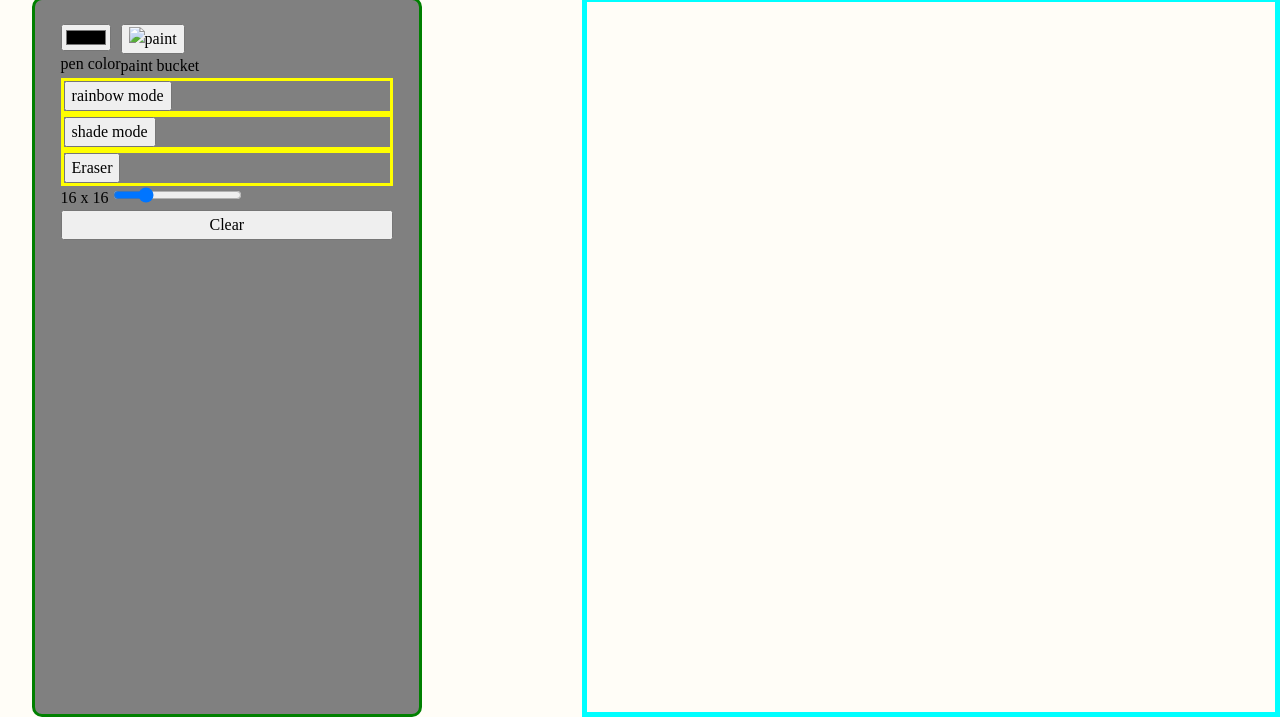
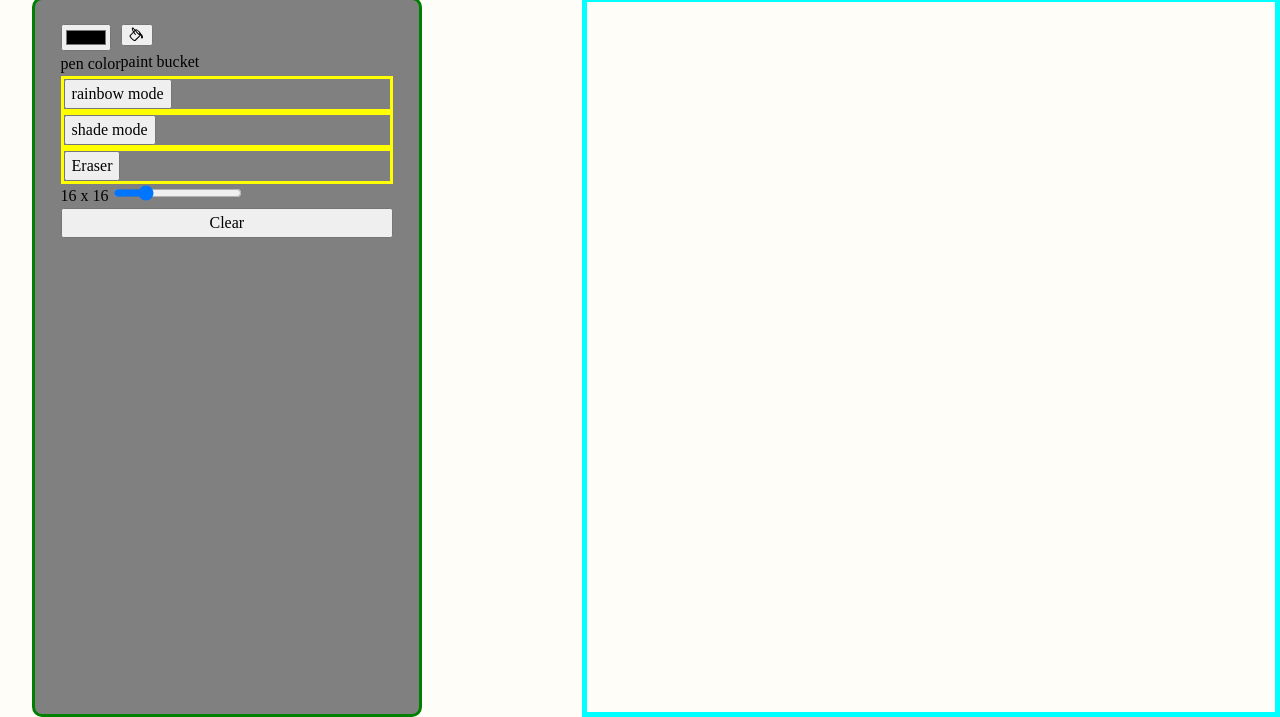
Before and after one commit to Hasnatrasool163/Etch-a-Sketch, a plain HTML site: page index.html in a window 1280 px wide. Shown: the part 155-872 px from the top of the page. Drawn offline with Linux system fonts and the light colour scheme; the site is published under a folder, as on GitHub Pages, so addresses that start at the root find nothing.

Commit message:
UPDATE paint bucket image

```diff
--- a/index.html
+++ b/index.html
@@ -20,7 +20,7 @@
                     <p>pen color</p>
                 </div>
                 <div>
-                    <button type="button" id="bucket-btn"><img src="/paint-bucket.svg" alt="paint"></button>
+                    <button type="button" id="bucket-btn"><img src="./paint-bucket.svg" alt="paint"></button>
                     <p>paint bucket</p>
                 </div>
         </div>
```
